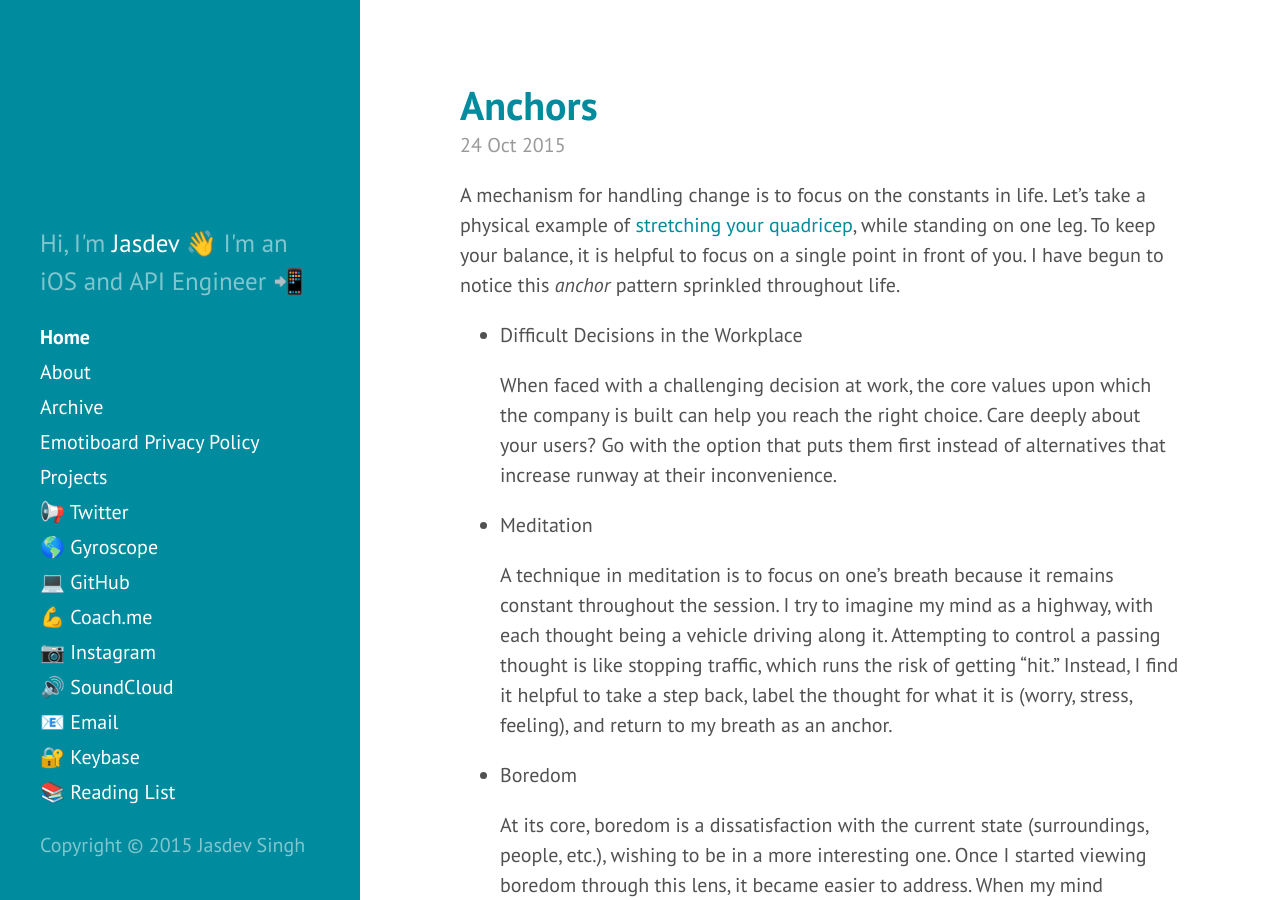
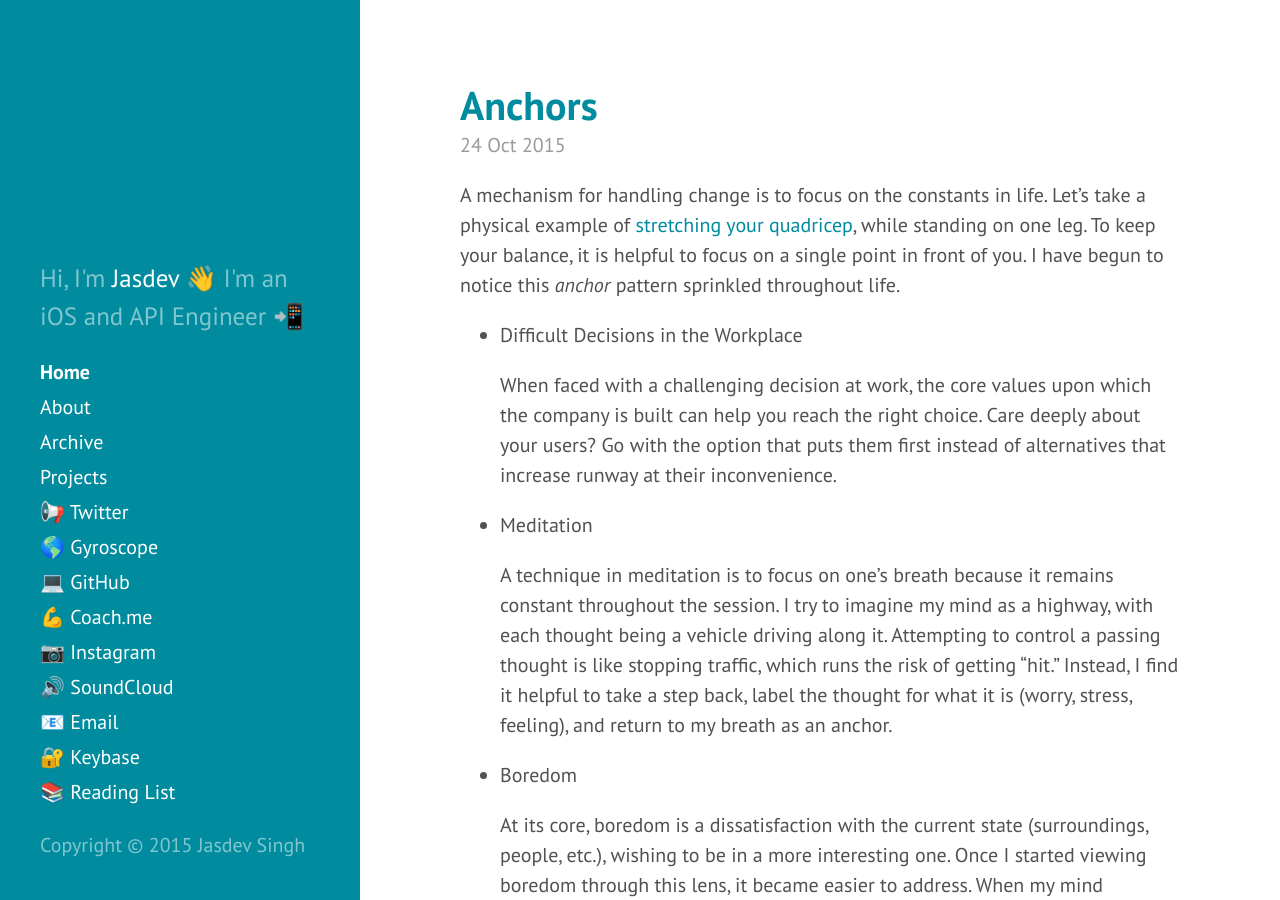
Before and after one commit to rvsrvs/jasdev.github.io, a Jekyll site: the page built from index.html, in a window 1280 px wide and 900 px high. Built offline with Jekyll 4.4.1, drawn with Linux system fonts in a browser that asks for light colours; Markdown is read by kramdown in place of the engine named in the settings; the list of posts is cut into pages by our own code.

Commit message:
Fixing sidebar

```diff
--- a/_includes/sidebar.html
+++ b/_includes/sidebar.html
@@ -15,7 +15,7 @@
       {% assign pages_list = site.pages %}
       {% for node in pages_list %}
         {% if node.title != null %}
-          {% if node.layout == "page" and node.title != "thesis-redirect" and node.title != "Reading List" %}
+          {% if node.layout == "page" and node.title != "thesis-redirect" and node.title != "Reading List" and node.title != "Emotiboard Privacy Policy" %}
             <a class="sidebar-nav-item{% if page.url == node.url %} active{% endif %}" href="{{ node.url }}">{{ node.title }}</a>
           {% endif %}
         {% endif %}
```
